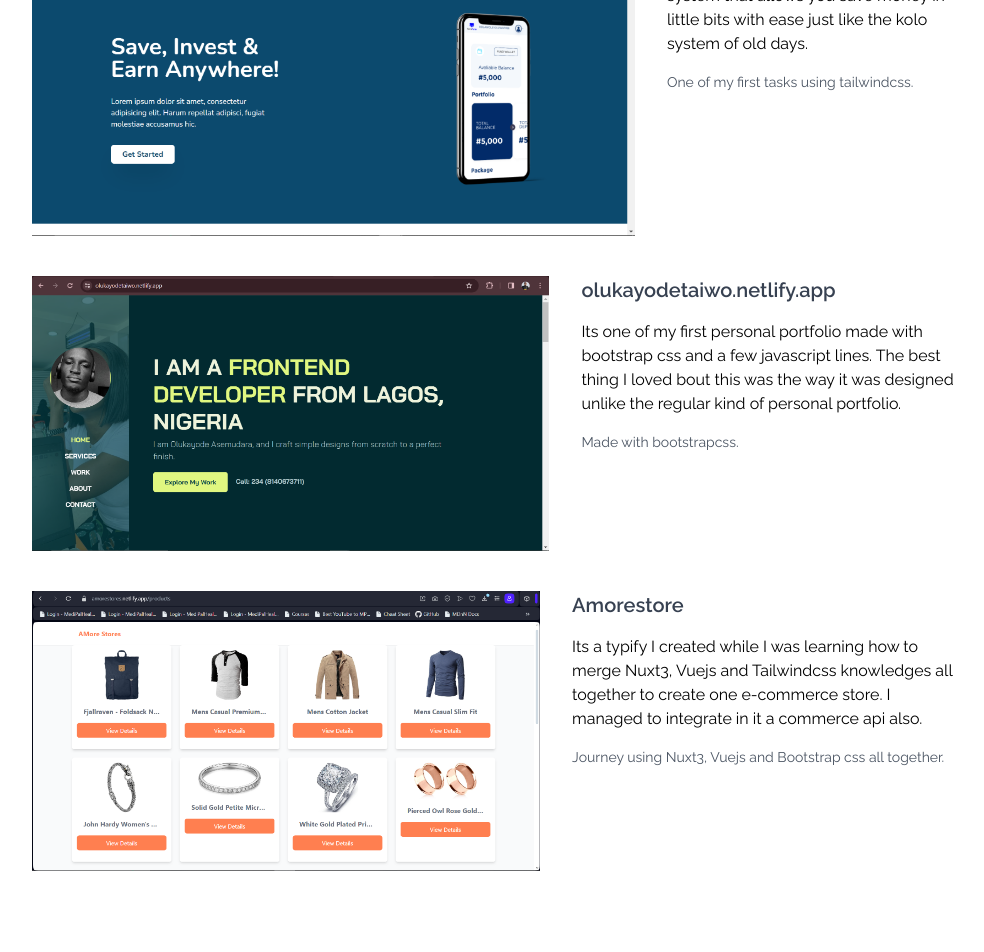
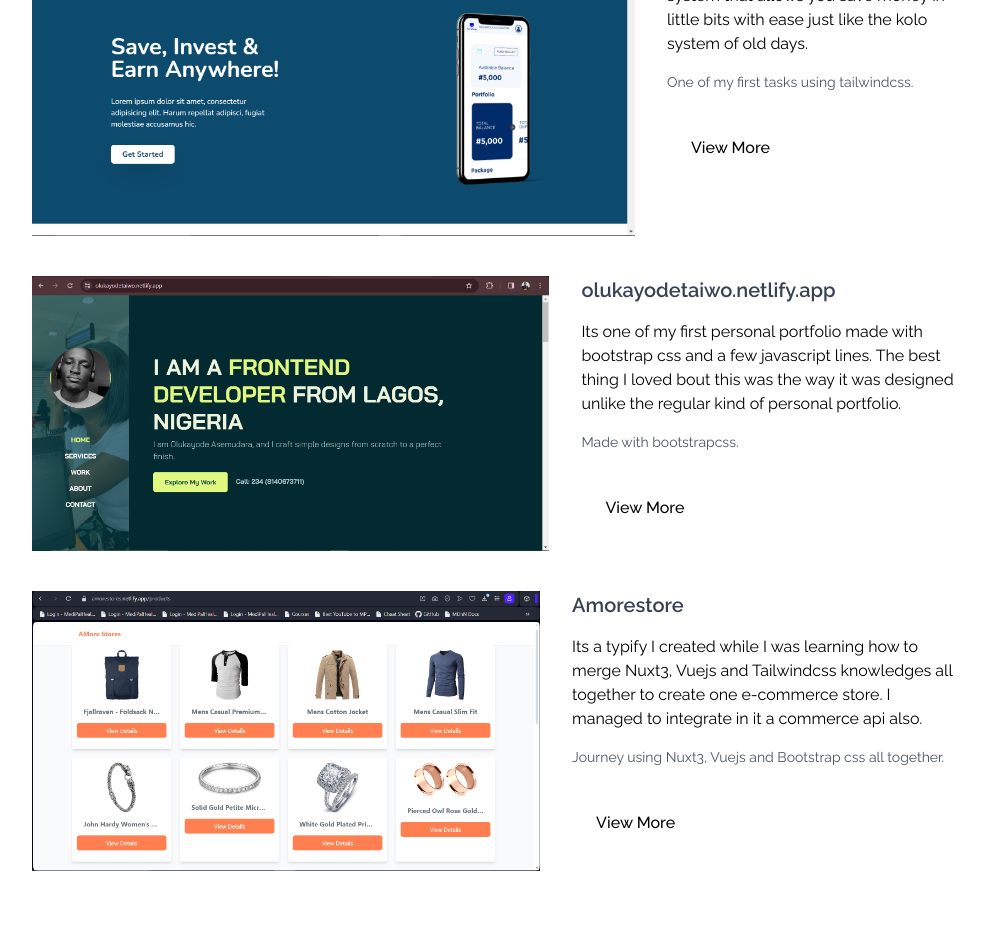
Before and after one commit to blaqnativity/myportfolios.com, a Nuxt app: page / in a window 1280 px wide. Shown: the part 1940-2892 px from the top of the page, without its empty margins (144-1128 px from the left). Built offline with nearby package versions, Linux system fonts and the light colour scheme.

Commit message:
added new stuffs

```diff
--- a/assets/css/tailwind.css
+++ b/assets/css/tailwind.css
@@ -29,3 +29,7 @@ body {
 .btn {
   @apply px-6 py-3 border-2 border-gray-700 font-medium hover:shadow-lg;
 }
+
+.btnLine {
+  @apply border-gray-700 font-medium py-3 px-6 w-fit mt-4 hover:border-[1px];
+}
--- a/pages/index.vue
+++ b/pages/index.vue
@@ -131,6 +131,7 @@
             <span class="text-gray-600 text-sm"
               >One of my first tasks using tailwindcss.</span
             >
+            <NuxtLink to="/" class="btnLine">View More</NuxtLink>
           </div>
         </div>
         <div class="flex flex-col md:flex-row gap-8 my-8">
@@ -149,6 +150,8 @@
               way it was designed unlike the regular kind of personal portfolio.
             </p>
             <span class="text-gray-600 text-sm">Made with bootstrapcss.</span>
+
+            <NuxtLink to="/" class="btnLine">View More</NuxtLink>
           </div>
         </div>
         <div class="flex flex-col md:flex-row gap-8 my-8">
@@ -170,6 +173,8 @@
             <span class="text-gray-600 text-sm"
               >Journey using Nuxt3, Vuejs and Bootstrap css all together.</span
             >
+
+            <NuxtLink to="/" class="btnLine">View More</NuxtLink>
           </div>
         </div>
       </div>
```
